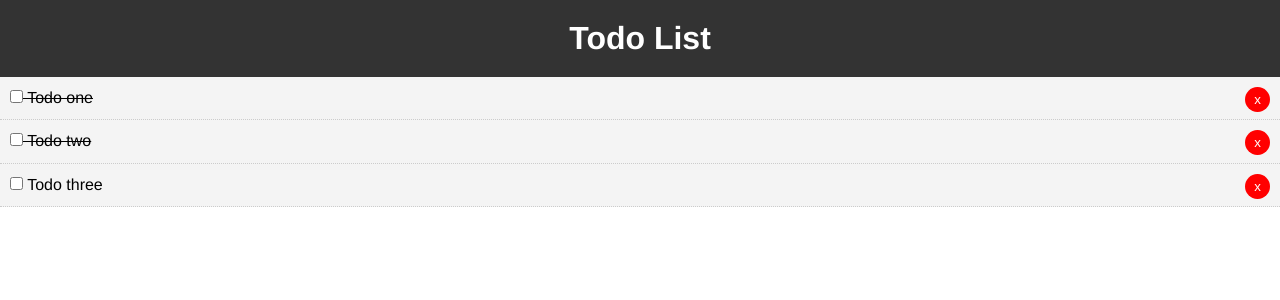
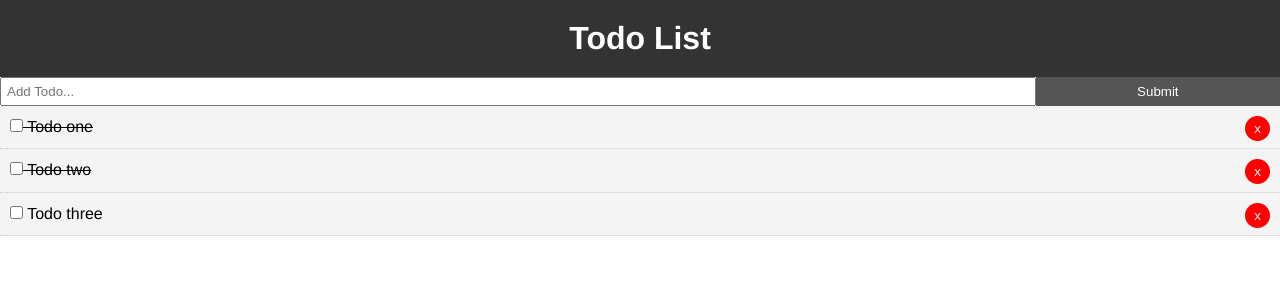
Before and after one commit to mshenoy/vue_todo_list, a Vue app: page / in a window 1280 px wide. Shown: the top 300 px of the page. Built offline with nearby package versions, Linux system fonts and the light colour scheme.

Commit message:
Add todo form markup

```diff
--- a/src/App.vue
+++ b/src/App.vue
@@ -1,6 +1,8 @@
 <template>
   <div id="app">
     <Header/>
+    <AddTodo/>
+
     <Todos v-bind:todos="todos" v-on:del-todo="deleteTodo"/>
   </div>
 </template>
@@ -8,12 +10,14 @@
 <script>
 import Todos from "./components/Todos";
 import Header from "./components/layout/Header";
+import AddTodo from "./components/AddTodo";
 
 export default {
   name: "app",
   components: {
     Header,
-    Todos
+    Todos,
+    AddTodo
   },
   data() {
     return {
@@ -54,4 +58,15 @@ body {
   font-family: "Avenir", Helvetica, Arial, sans-serif;
   line-height: 1.4;
 }
+.btn {
+  display: inline-block;
+  border: none;
+  background: #555;
+  color: #fff;
+  padding: 7px 20px;
+  cursor: pointer;
+}
+.btn:hover {
+  background: #666;
+}
 </style>
--- /dev/null
+++ b/src/components/AddTodo.vue
@@ -0,0 +1,29 @@
+<template>
+  <div>
+    <form>
+      <input type="text" name="title" placeholder="Add Todo...">
+      <input type="submit" value="Submit" class="btn">
+    </form>
+  </div>
+</template>
+
+<script>
+export default {
+  name: "AddTodo"
+};
+</script>
+
+<style scoped>
+form {
+  display: flex;
+}
+
+input[type="text"] {
+  flex: 10;
+  padding: 5px;
+}
+
+input[type="submit"] {
+  flex: 2;
+}
+</style>
```
